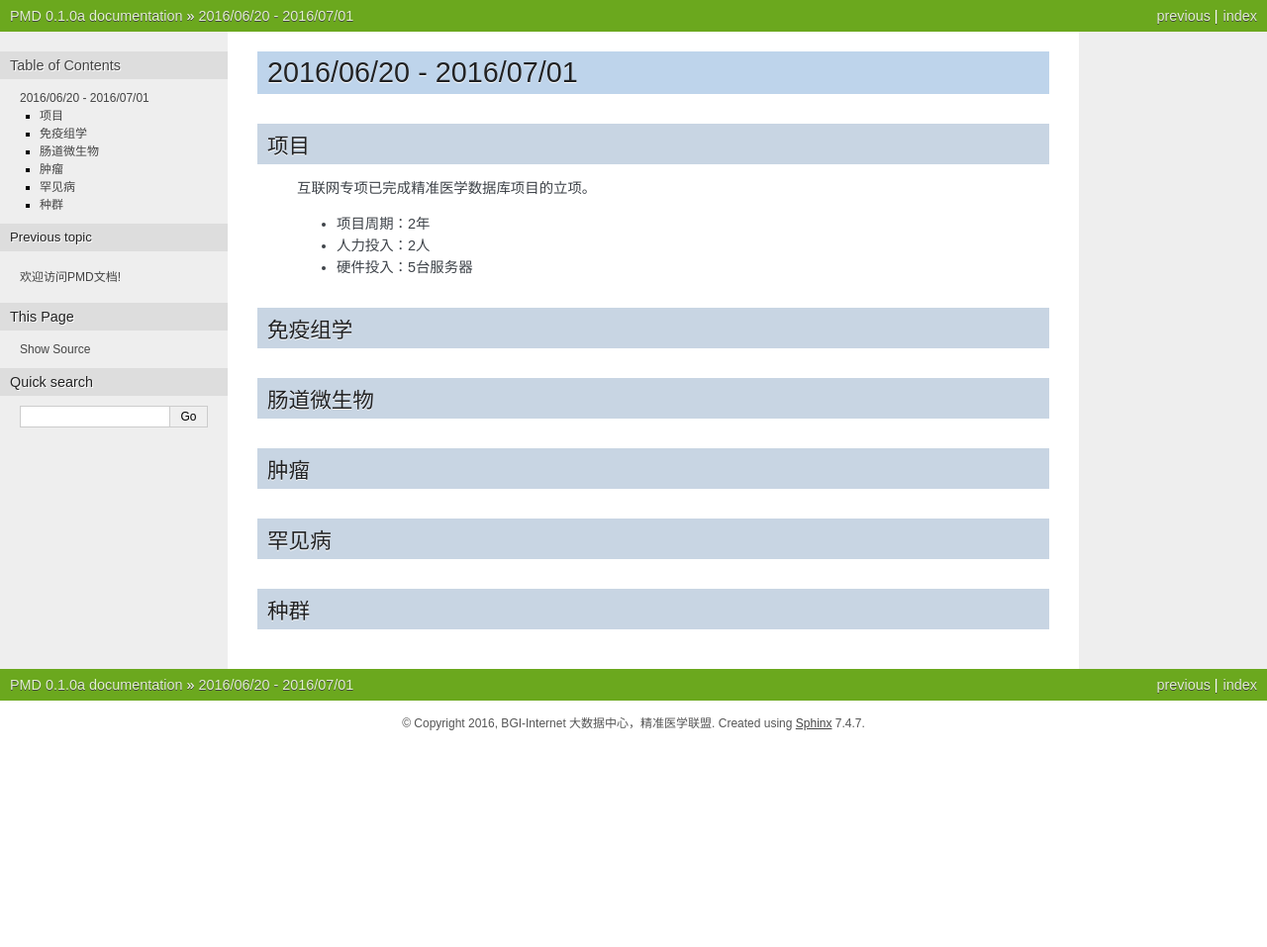
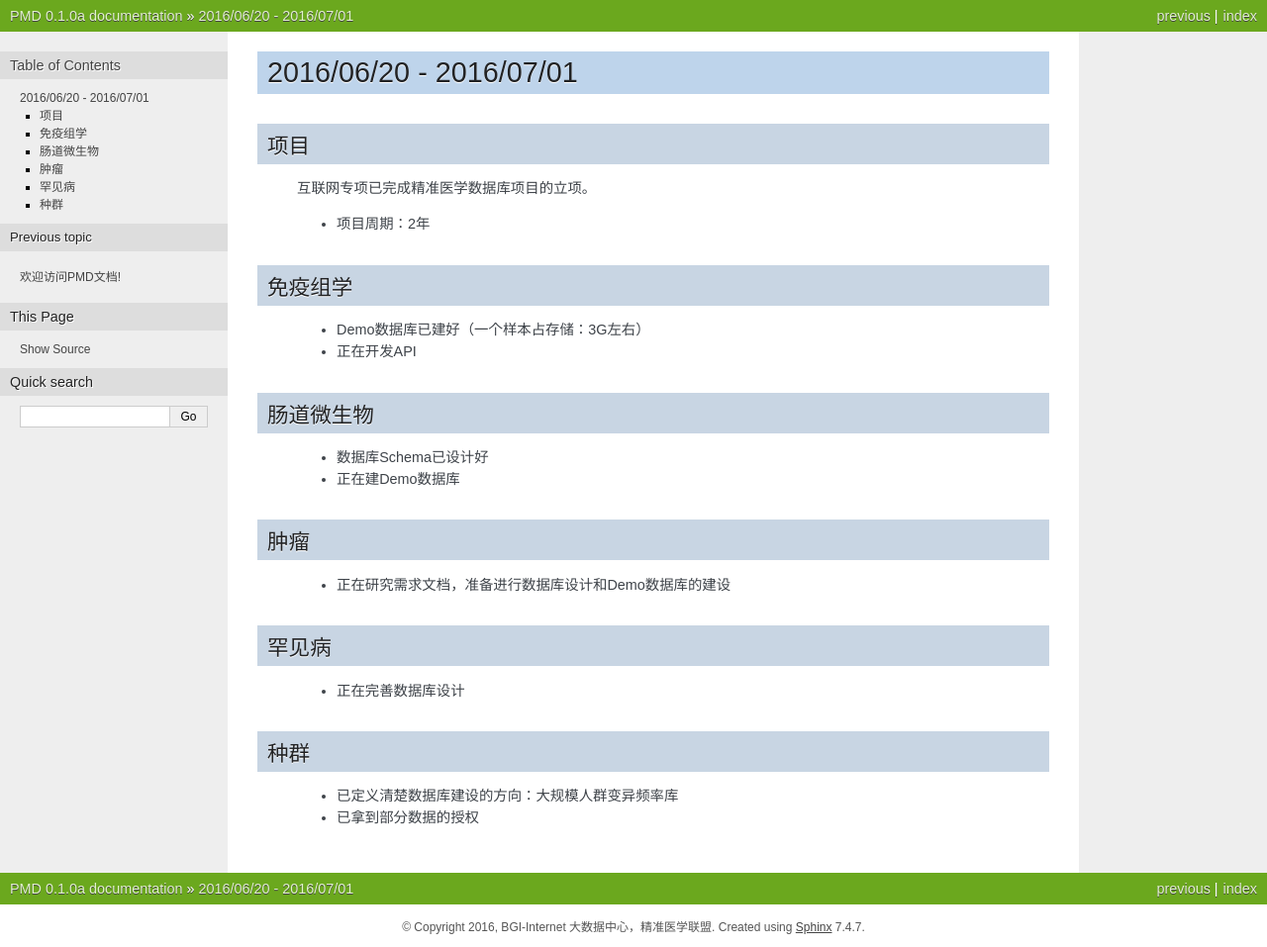
Before and after one commit to PaddyXiao/PMD, a Sphinx documentation site: the page built from docs/source/date0620_0701.rst, in a window 1280 px wide. Shown: the whole page at 99% size. Built offline with Sphinx 7.4.7, drawn with Linux system fonts in a browser that asks for light colours; before the commit the page ends 900 px from its top, so only the background shows below that.

Commit message:
add 620-701

```diff
--- a/docs/source/date0620_0701.rst
+++ b/docs/source/date0620_0701.rst
@@ -10,25 +10,33 @@
     互联网专项已完成精准医学数据库项目的立项。
 
     - 项目周期：2年
-    - 人力投入：2人
-    - 硬件投入：5台服务器
 
 免疫组学
 ---------------
 
-
+    - Demo数据库已建好（一个样本占存储：3G左右）
+    - 正在开发API
 
 肠道微生物
 ---------------------
+
+    - 数据库Schema已设计好
+    - 正在建Demo数据库
 
 
 肿瘤
 ---------------------
 
+    - 正在研究需求文档，准备进行数据库设计和Demo数据库的建设
 
 罕见病
 ---------------------
 
+    - 正在完善数据库设计
+
 
 种群
 ---------------------
+
+    - 已定义清楚数据库建设的方向：大规模人群变异频率库
+    - 已拿到部分数据的授权
```
Also changed, not shown: 5 other files.
